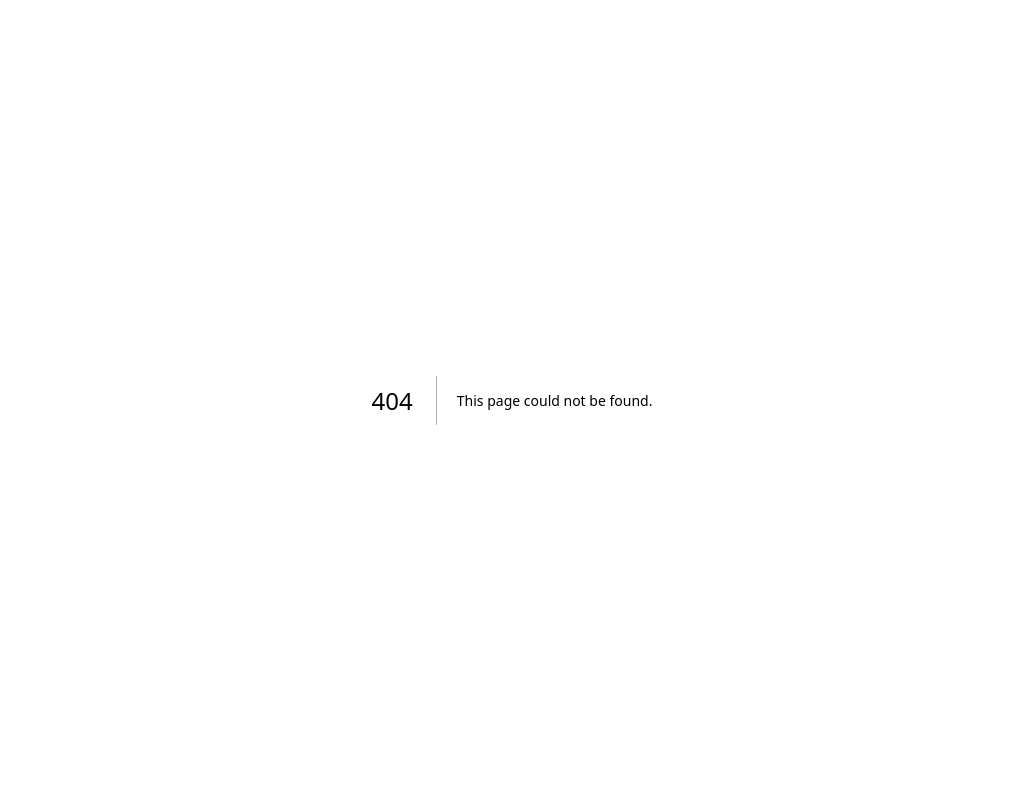
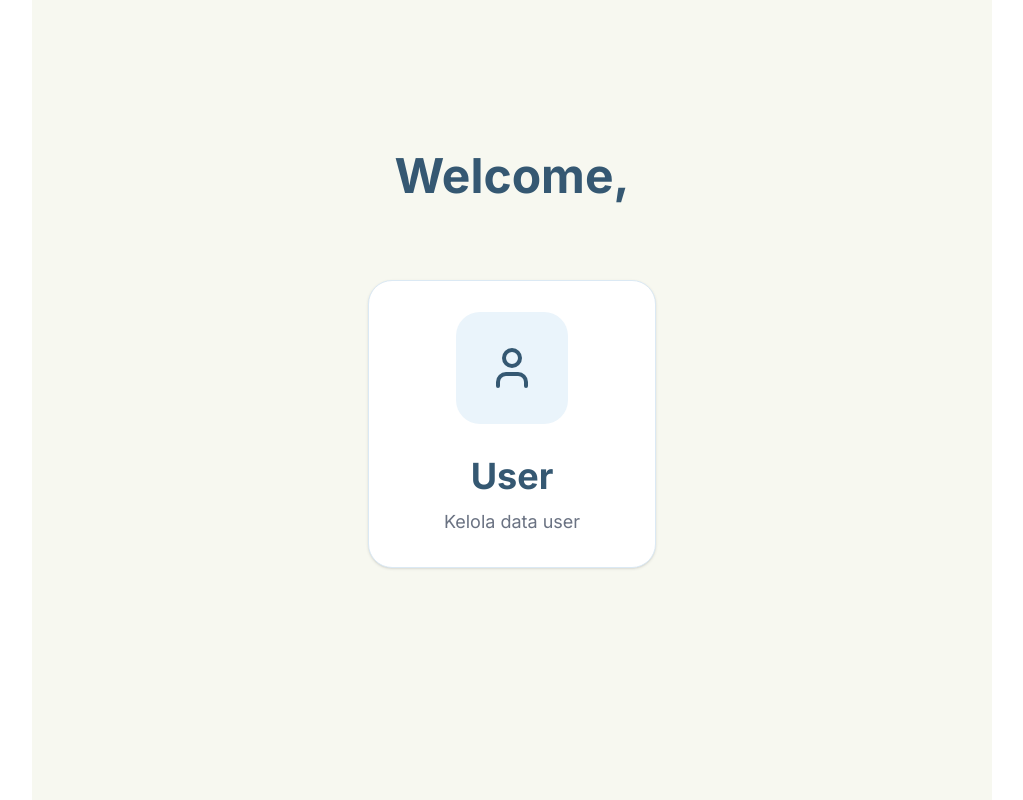
Before and after one commit to Jsphinlvina/SIM-KPSTA, a Next.js app in the folder frontend/: page /admin in a window 1280 px wide. Before the commit this address had no page. Shown: the whole page, without its empty margins (128-1151 px from the left). Built offline with nearby package versions, Linux system fonts and the light colour scheme.

Commit message:
create dashboard admin

```diff
--- /dev/null
+++ b/frontend/app/admin/page.tsx
@@ -0,0 +1,92 @@
+"use client";
+
+import Link from "next/link";
+import { useEffect, useState } from "react";
+
+import { User } from "lucide-react";
+
+export default function DashboardAdmin() {
+  const [admin, setAdmin] = useState("");
+
+  useEffect(() => {
+    const storedAdmin = localStorage.getItem("nim_nip");
+
+    if (storedAdmin) {
+      setAdmin(storedAdmin);
+    }
+  }, []);
+
+  return (
+    <div className="relative min-h-screen w-full bg-[#F7F8F0]">
+      {/* CENTER CONTENT */}
+      <div
+        className="
+          min-h-screen
+          flex
+          flex-col
+          items-center
+          justify-center
+          -translate-y-10
+        "
+      >
+        {/* Welcome */}
+        <h1 className="text-5xl font-bold text-[#355872] mb-20">
+          Welcome, {admin}
+        </h1>
+
+        {/* Card User */}
+        <div className="flex items-center justify-center">
+          <Link href="/admin/user">
+            <div
+              className="
+                w-72
+                h-72
+                rounded-3xl
+                bg-white
+                border
+                border-[#dbe9f4]
+                shadow-sm
+                hover:shadow-xl
+                hover:-translate-y-2
+                transition
+                flex
+                flex-col
+                items-center
+                justify-center
+                gap-8
+                cursor-pointer
+              "
+            >
+              {/* Icon */}
+              <div
+                className="
+                  w-28
+                  h-28
+                  rounded-3xl
+                  bg-[#EAF4FB]
+                  flex
+                  items-center
+                  justify-center
+                  text-[#355872]
+                "
+              >
+                <User size={48} />
+              </div>
+
+              {/* Text */}
+              <div className="text-center">
+                <h2 className="text-4xl font-bold text-[#355872]">
+                  User
+                </h2>
+
+                <p className="text-gray-500 mt-3 text-lg">
+                  Kelola data user
+                </p>
+              </div>
+            </div>
+          </Link>
+        </div>
+      </div>
+    </div>
+  );
+}
--- /dev/null
+++ b/frontend/app/admin/user/modal-add.tsx
@@ -0,0 +1,152 @@
+"use client";
+
+import { X } from "lucide-react";
+
+interface ModalAddProps {
+  openModal: boolean;
+  setOpenModal: React.Dispatch<React.SetStateAction<boolean>>;
+}
+
+export default function ModalAdd({
+  openModal,
+  setOpenModal,
+}: ModalAddProps) {
+  if (!openModal) return null;
+
+  return (
+    <div
+      className="
+        fixed
+        inset-0
+        bg-black/40
+        backdrop-blur-sm
+        flex
+        items-center
+        justify-center
+        z-50
+      "
+    >
+      <div
+        className="
+          w-full
+          max-w-md
+          bg-white
+          rounded-3xl
+          p-8
+          shadow-2xl
+          relative
+        "
+      >
+        {/* Close */}
+        <button
+          onClick={() => setOpenModal(false)}
+          className="
+            absolute
+            right-5
+            top-5
+            text-gray-400
+            hover:text-black
+            cursor-pointer
+          "
+        >
+          <X size={22} />
+        </button>
+
+        {/* Title */}
+        <h2 className="text-2xl font-bold text-[#355872] mb-8">
+          Add User
+        </h2>
+
+        {/* Form */}
+        <form className="space-y-6">
+          {/* Nama */}
+          <div>
+            <label className="block mb-2 text-sm font-medium text-[#355872]">
+              Nama
+            </label>
+
+            <input
+              type="text"
+              placeholder="Input nama user"
+              className="
+                w-full
+                h-12
+                rounded-xl
+                border
+                border-[#9CD5FF]
+                px-4
+                outline-none
+                focus:ring-2
+                focus:ring-[#7AAACE]
+                text-[#355872]
+              "
+            />
+          </div>
+
+          {/* Role */}
+          <div>
+            <label className="block mb-2 text-sm font-medium text-[#355872]">
+              Role
+            </label>
+
+            <select
+              className="
+                w-full
+                h-12
+                rounded-xl
+                border
+                border-[#9CD5FF]
+                px-4
+                outline-none
+                focus:ring-2
+                focus:ring-[#7AAACE]
+                bg-white
+                text-[#355872]
+              "
+            >
+              <option>Mahasiswa</option>
+              <option>Dosen</option>
+              <option>Admin</option>
+            </select>
+          </div>
+
+          {/* Button */}
+          <div className="flex justify-end gap-3 pt-4">
+            <button
+              type="button"
+              onClick={() => setOpenModal(false)}
+              className="
+                px-5
+                py-2
+                rounded-xl
+                border
+                border-[#dbe9f4]
+                text-gray-600
+                hover:bg-gray-100
+                cursor-pointer
+              "
+            >
+              Cancel
+            </button>
+
+            <button
+              type="submit"
+              className="
+                px-5
+                py-2
+                rounded-xl
+                bg-[#355872]
+                hover:bg-[#7AAACE]
+                text-white
+                transition
+                cursor-pointer
+              "
+            >
+              Save
+            </button>
+          </div>
+        </form>
+      </div>
+    </div>
+  );
+}
--- a/frontend/app/admin/user/page.tsx
+++ b/frontend/app/admin/user/page.tsx
@@ -1,8 +1,10 @@
 "use client";
 
 import { useState } from "react";
-import Sidebar from "@/app/components/sidebar";
-import { Plus, X } from "lucide-react";
+import { Plus } from "lucide-react";
+import ModalAdd from "./modal-add";
+import Link from "next/link";
+import { Upload, ArrowLeft } from "lucide-react";
 
 export default function UserPage() {
   const [openModal, setOpenModal] = useState(false);
@@ -26,22 +28,32 @@ export default function UserPage() {
   ];
 
   return (
-    <div className="flex min-h-screen bg-[#F7F8F0]">
-      {/* Sidebar */}
-      <Sidebar />
+    <div className="min-h-screen bg-[#F7F8F0] p-10">
+      {/* Header */}
+      <div className="flex items-start justify-between">
+        <div className="flex items-start gap-4 mb-10">
+        <Link
+          href="/admin"
+          className="
+            mt-1
+            p-2
+            rounded-full
+            hover:bg-[#EAF4FB]
+            transition
+            text-[#355872]
+          "
+        >
+          <ArrowLeft size={32} />
+        </Link>
 
-      {/* Content */}
-      <div className="flex-1 p-10">
-        {/* Header */}
-        <div className="flex items-start justify-between mb-10">
         <div>
           <h1 className="text-4xl font-bold text-[#355872]">
             Daftar User
           </h1>
-
           <p className="text-gray-500 mt-2">
             Kelola data user
           </p>
+        </div>
       </div>
 
         {/* Add User */}
@@ -169,143 +181,12 @@ export default function UserPage() {
           ))}
         </div>
       </div>
-      </div>
 
-      {/* MODAL */}
-      {openModal && (
-        <div
-          className="
-            fixed
-            inset-0
-            bg-black/40
-            backdrop-blur-sm
-            flex
-            items-center
-            justify-center
-            z-50
-          "
-        >
-          <div
-            className="
-              w-full
-              max-w-md
-              bg-white
-              rounded-3xl
-              p-8
-              shadow-2xl
-              relative
-            "
-          >
-            {/* Close */}
-            <button
-              onClick={() => setOpenModal(false)}
-              className="
-                absolute
-                right-5
-                top-5
-                text-gray-400
-                hover:text-black
-                cursor-pointer
-              "
-            >
-              <X size={22} />
-            </button>
-
-            {/* Title */}
-            <h2 className="text-2xl font-bold text-[#355872] mb-8">
-              Add User
-            </h2>
-
-            {/* Form */}
-            <form className="space-y-6">
-              {/* Nama */}
-              <div>
-                <label className="block mb-2 text-sm font-medium text-[#355872]">
-                  Nama
-                </label>
-
-                <input
-                  type="text"
-                  placeholder="Input nama user"
-                  className="
-                    w-full
-                    h-12
-                    rounded-xl
-                    border
-                    border-[#9CD5FF]
-                    px-4
-                    outline-none
-                    focus:ring-2
-                    focus:ring-[#7AAACE]
-                  "
+      {/* Modal */}
+      <ModalAdd
+        openModal={openModal}
+        setOpenModal={setOpenModal}
       />
-              </div>
-
-              {/* Role */}
-              <div>
-                <label className="block mb-2 text-sm font-medium text-[#355872]">
-                  Role
-                </label>
-
-                <select
-                  className="
-                    w-full
-                    h-12
-                    rounded-xl
-                    border
-                    border-[#9CD5FF]
-                    px-4
-                    outline-none
-                    focus:ring-2
-                    focus:ring-[#7AAACE]
-                    bg-white
-                  "
-                >
-                  <option>Mahasiswa</option>
-                  <option>Dosen</option>
-                  <option>Admin</option>
-                </select>
-              </div>
-
-              {/* Button */}
-              <div className="flex justify-end gap-3 pt-4">
-                <button
-                  type="button"
-                  onClick={() => setOpenModal(false)}
-                  className="
-                    px-5
-                    py-2
-                    rounded-xl
-                    border
-                    border-[#dbe9f4]
-                    text-gray-600
-                    hover:bg-gray-100
-                    cursor-pointer
-                  "
-                >
-                  Cancel
-                </button>
-
-                <button
-                  type="submit"
-                  className="
-                    px-5
-                    py-2
-                    rounded-xl
-                    bg-[#355872]
-                    hover:bg-[#7AAACE]
-                    text-white
-                    transition
-                    cursor-pointer
-                  "
-                >
-                  Save
-                </button>
-              </div>
-            </form>
-          </div>
-        </div>
-      )}
     </div>
   );
 }
--- a/frontend/app/login/page.tsx
+++ b/frontend/app/login/page.tsx
@@ -36,6 +36,8 @@ export default function LoginPage() {
           router.push("/mahasiswa");
         } else if (user.role === "dosen") {
           router.push("/dosen");
+        }  else if (user.role === "admin") {
+          router.push("/admin");
         } else {
           router.push("/");
         }
```
Lines whose indentation alone changed are shown as unchanged.
